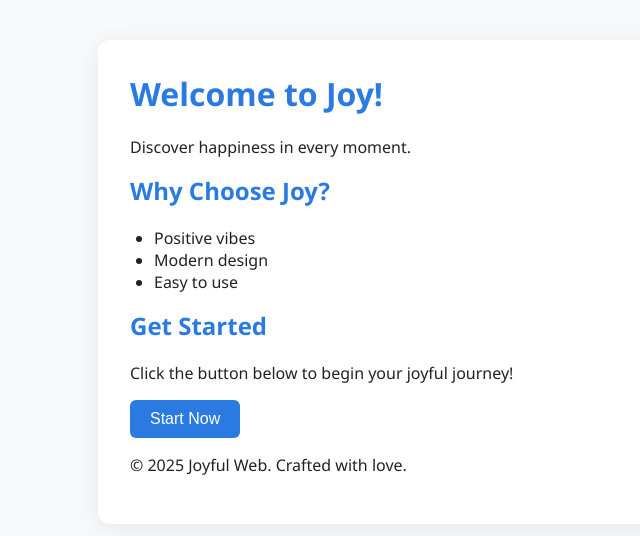
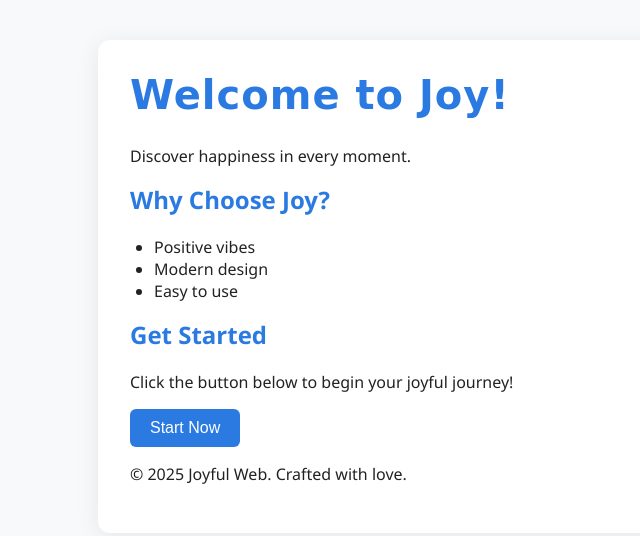
Before and after one commit to 22FChan/itzlazzzy, a plain HTML site: page joy.html in a window 1280 px wide. Shown: the whole page, without its empty margins (110-750 px from the left). Drawn offline with Linux system fonts and the light colour scheme.

Commit message:
mystical woods rough font...

```diff
--- a/css/joy.css
+++ b/css/joy.css
@@ -28,6 +28,13 @@ h1, h2, h3 {
 /* Links */
 a {
     color: #2a7ae2;
+/* Mystical Woods Rough Script font */
+@font-face {
+     font-family: 'Mystical Woods Rough Script';
+     src: url('../fonts/MysticalWoodsRoughScript.ttf') format('truetype');
+     font-weight: normal;
+     font-style: normal;
+}
     text-decoration: none;
     transition: color 0.2s;
 }
@@ -52,6 +59,12 @@ button:hover, .btn:hover {
 }
 
 /* Lists */
+
+h1 {
+     font-family: 'Mystical Woods Rough Script', cursive, sans-serif;
+     font-size: 2.5rem;
+     letter-spacing: 1px;
+}
 ul, ol {
     padding-left: 24px;
 }
```
